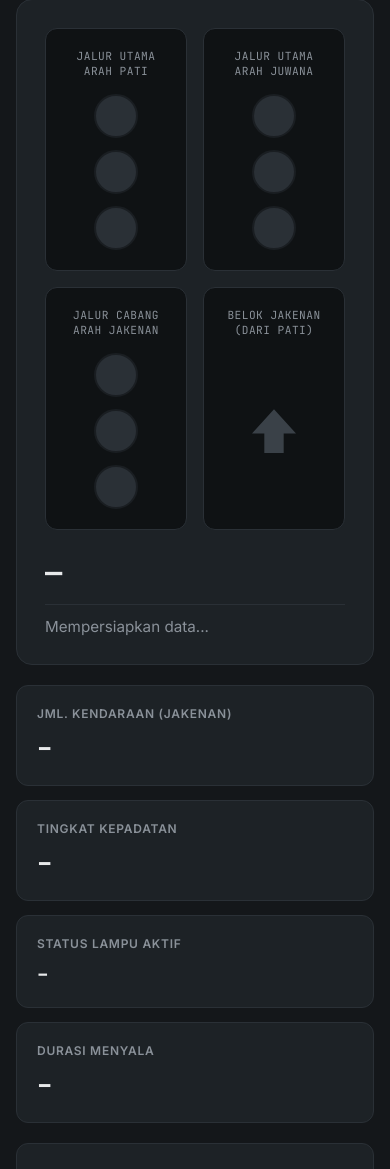
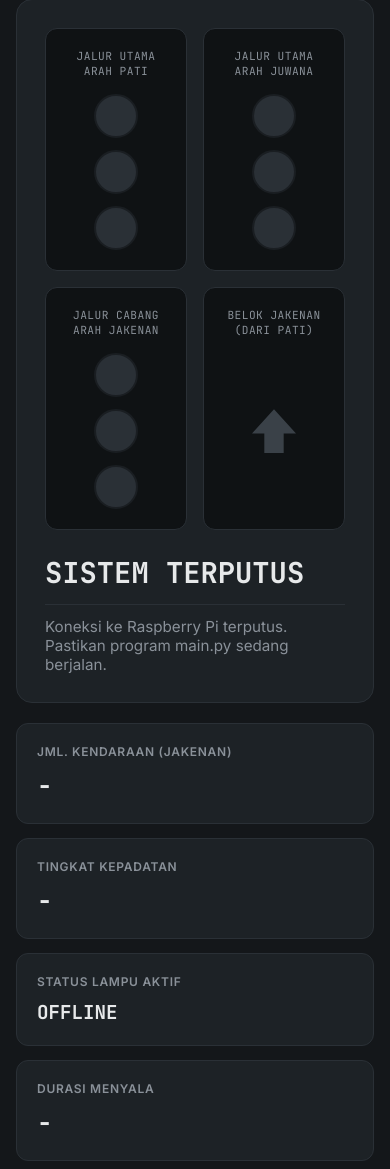
Before and after one commit to reyhanx/tl-raspi, a Flask app: page / in a window 390 px wide. Shown: the part 175-1344 px from the top of the page. Run offline with Flask 3, Linux system fonts and the light colour scheme; data that the repository does not hold is empty.

Commit message:
Detect offline, disable fetch cache & reset UI
Add offline detection and UI reset when Raspberry Pi server is unreachable. Introduce isSystemOffline flag and handleOfflineState() to clear lamps, camera feed, and stats. fetchWithTimeout now uses cache: 'no-store' and shorter timeouts (3000ms) so browser doesn't mask server downtime. Prevent log/frame requests when offline and add cache-busting for camera frames. Reduce noisy chart warnings and suppress init errors when Chart.js is missing. Improves responsiveness to server outages and prevents stale/locked UI state.

Co-authored-by: Copilot <223556219+Copilot@users.noreply.github.com>

```diff
--- a/dashboard/templates/index.html
+++ b/dashboard/templates/index.html
@@ -494,6 +494,7 @@
 let cfg = {};
 let densityChartInst = null;
 let isFrameLoading = false;
+let isSystemOffline = false; // Flag penanda server mati
 
 const STATE_LABELS = {
   'MAIN_GREEN': 'Jalur Utama: Hijau',
@@ -504,13 +505,14 @@ const STATE_LABELS = {
   'TRANSITIONING': 'Transisi Sistem...',
 };
 
-// --- FUNGSI FETCH DENGAN TIMEOUT ---
+// --- FUNGSI FETCH DENGAN TIMEOUT & NO-CACHE ---
 async function fetchWithTimeout(resource, options = {}) {
-  const { timeout = 5000 } = options;
+  const { timeout = 3000 } = options;
   const controller = new AbortController();
   const id = setTimeout(() => controller.abort(), timeout);
 
-  const response = await fetch(resource, { ...options, signal: controller.signal });
+  // Memaksa browser TIDAK MENGGUNAKAN CACHE agar status offline langsung terdeteksi
+  const response = await fetch(resource, { cache: 'no-store', ...options, signal: controller.signal });
   clearTimeout(id);
   return response;
 }
@@ -542,6 +544,8 @@ updateClock();
 // --- STATUS KONEKSI ---
 function setConnectionStatus(isOnline) {
   const statusEl = document.getElementById('conn-status');
+  isSystemOffline = !isOnline;
+
   if (isOnline) {
     statusEl.textContent = 'TERHUBUNG';
     statusEl.style.background = 'var(--go)';
@@ -557,8 +561,7 @@ function setConnectionStatus(isOnline) {
 function initChart() {
   try {
     if (typeof Chart === 'undefined') {
-      console.warn("Library Chart.js tidak ditemukan (mode offline). Grafik dinonaktifkan.");
-      document.querySelector('.chart-container').innerHTML = '<div class="empty">Grafik tidak tersedia (Offline)</div>';
+      console.warn("Library Chart.js tidak ditemukan (mode offline).");
       return;
     }
     const ctx = document.getElementById('densityChart').getContext('2d');
@@ -592,9 +595,7 @@ function initChart() {
         animation: { duration: 0 }
       }
     });
-  } catch (e) {
-    console.error("Gagal menginisialisasi grafik:", e);
-  }
+  } catch (e) {}
 }
 
 function updateChartData(logs) {
@@ -628,6 +629,9 @@ function setLamps(state) {
   const arrowEl = document.getElementById('lamp-arrow');
   arrowEl.classList.remove('arrow-red', 'arrow-yellow', 'arrow-green');
 
+  // Jika server mati, jangan nyalakan lampu apa pun (semua jadi abu-abu redup)
+  if (state === 'OFFLINE') return;
+
   if (state === 'MAIN_GREEN') {
     document.getElementById('lamp-main-a-green').classList.add('active');
     document.getElementById('lamp-main-b-green').classList.add('active');
@@ -656,13 +660,30 @@ function setLamps(state) {
   }
 }
 
+// --- RESET UI KETIKA OFFLINE ---
+function handleOfflineState() {
+  setConnectionStatus(false);
+  setLamps('OFFLINE'); // Matikan semua lampu
+  hideCameraFeed();    // Paksa sembunyikan gambar sisa terakhir
+
+  updateTextSmooth('stat-count', '-');
+  updateTextSmooth('stat-density', '-');
+  updateTextSmooth('stat-state', 'OFFLINE');
+  updateTextSmooth('stat-elapsed', '-');
+
+  updateTextSmooth('state-label', 'SISTEM TERPUTUS');
+  updateTextSmooth('state-sub', 'Koneksi ke Raspberry Pi terputus. Pastikan program main.py sedang berjalan.');
+}
+
 // --- FETCH DATA DASHBOARD ---
 async function refreshLatest() {
   try {
-    const res = await fetchWithTimeout('/api/latest', { timeout: 4000 });
+    const res = await fetchWithTimeout('/api/latest', { timeout: 3000 });
+    if (!res.ok) throw new Error("Gagal menghubungi server");
+
     const data = await res.json();
+    if (!data || data.timestamp === undefined) throw new Error("Data tidak valid");
 
-    if (!data || data.timestamp === undefined) throw new Error("Format data tidak valid");
     setConnectionStatus(true);
 
     updateTextSmooth('stat-count', data.vehicle_count);
@@ -682,14 +703,17 @@ async function refreshLatest() {
     updateTextSmooth('state-sub', subtext);
 
   } catch (e) {
-    setConnectionStatus(false);
-    console.error("Gagal memuat data terbaru:", e);
+    // JIKA GAGAL/SERVER MATI, LANGSUNG RESET TAMPILAN
+    handleOfflineState();
+    console.error("Koneksi terputus dari Raspberry Pi:", e);
   }
 }
 
 async function refreshLogs() {
+  if (isSystemOffline) return; // Jangan request log kalau sistem sudah terdeteksi mati
+
   try {
-    const res = await fetchWithTimeout('/api/logs', { timeout: 4000 });
+    const res = await fetchWithTimeout('/api/logs', { timeout: 3000 });
     const logs = await res.json();
 
     updateChartData(logs);
@@ -712,14 +736,20 @@ async function refreshLogs() {
 
 // --- KAMERA & MODAL (ZOOM) ---
 function refreshFrame() {
-  if (isFrameLoading) return;
+  // Jika sistem offline atau frame lama belum selesai, batalkan request
+  if (isSystemOffline || isFrameLoading) return;
   isFrameLoading = true;
 
   const img = document.getElementById('camera-frame');
+  // Date.now() memaksa browser membuang cache gambar lama
   img.src = '/api/frame?t=' + Date.now();
 }
 
 function showCameraFeed() {
+  if (isSystemOffline) {
+    hideCameraFeed(); // Cegah gambar nyangkut
+    return;
+  }
   document.getElementById('camera-frame').style.display = 'block';
   document.getElementById('live-badge').style.display = 'block';
   isFrameLoading = false;
```
